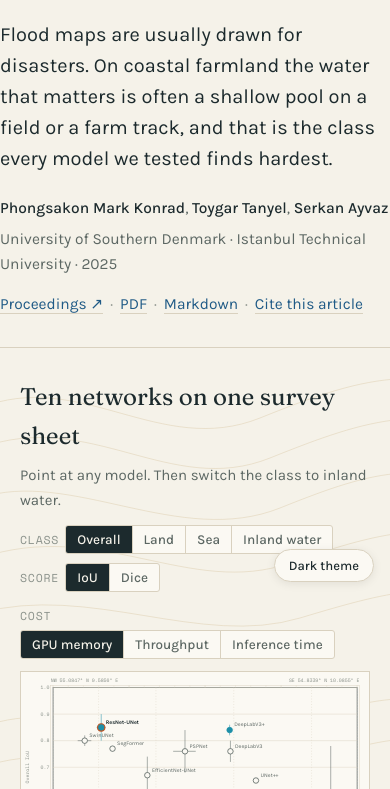
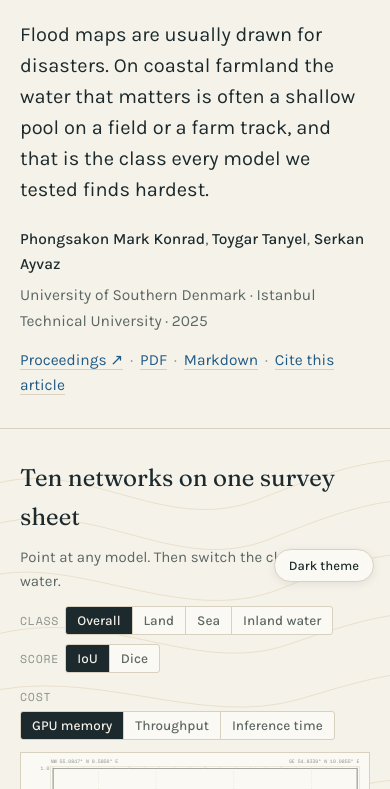
Before and after one commit to aiml-sdu/beyond-major-floods-page, a plain HTML site: page index.html in a window 390 px wide. Shown: the part 246-1035 px from the top of the page. Drawn offline with nearby package versions, Linux system fonts and the light colour scheme.

Commit message:
Keep the side gutter in the header on phones

```diff
--- a/index.html
+++ b/index.html
@@ -32,7 +32,7 @@ a{color:var(--sea);text-decoration-thickness:1px;text-underline-offset:3px}
 .wide{max-width:1120px;margin:0 auto;padding:0 20px}
 .mono{font-family:var(--mono);font-size:.78em;letter-spacing:.02em}
 /* header */
-header.top{padding:72px 0 30px}
+header.top{padding:72px 20px 30px}
 .venue{font-family:var(--mono);font-size:12.5px;color:var(--mut);letter-spacing:.06em;text-transform:uppercase}
 h1{font-family:var(--serif);font-weight:400;font-size:clamp(34px,5.4vw,54px);line-height:1.06;margin:14px 0 10px;letter-spacing:-.01em;font-variation-settings:"opsz" 120}
 .sub{font-family:var(--serif);font-style:italic;font-size:clamp(19px,2.4vw,23px);color:var(--mut);margin:0 0 22px;line-height:1.35}
```
